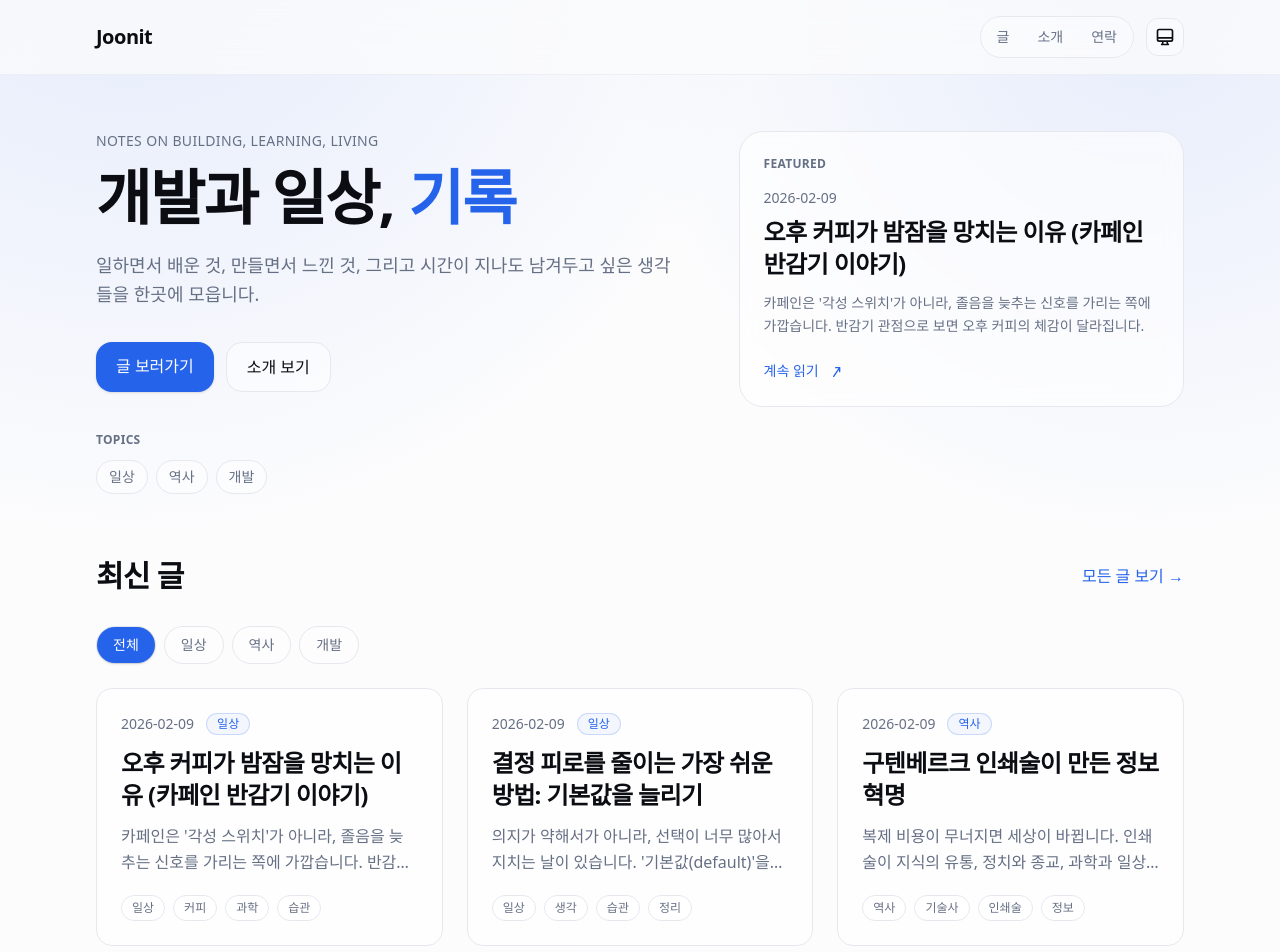
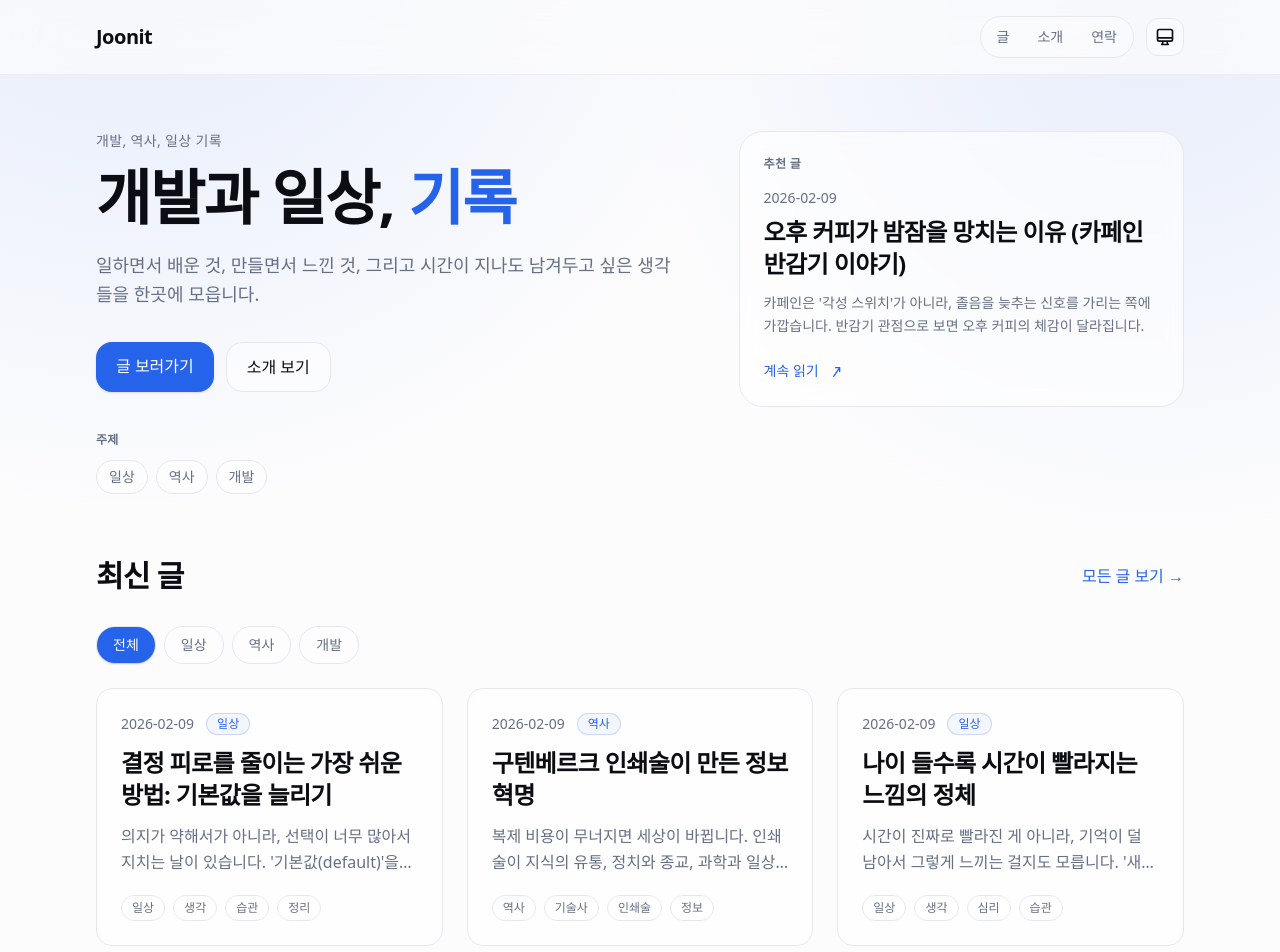
Before and after one commit to parkjs1362/joonit, a Next.js app: page / in a window 1280 px wide. Shown: the top 952 px of the page. Built offline with nearby package versions, Linux system fonts and the light colour scheme.

Commit message:
feat: 홈 최신글 6개 및 블로그 탐색 개선

```diff
--- a/app/HomePostsSection.tsx
+++ b/app/HomePostsSection.tsx
@@ -16,8 +16,8 @@ export default function HomePostsSection({ posts, categories }: HomePostsSection
 
   const filteredPosts =
     selected === '전체'
-      ? posts.slice(0, 3)
-      : posts.filter((post) => post.category === selected).slice(0, 3);
+      ? posts.slice(0, 6)
+      : posts.filter((post) => post.category === selected).slice(0, 6);
 
   return (
     <div>
--- a/app/blog/BlogContent.tsx
+++ b/app/blog/BlogContent.tsx
@@ -9,11 +9,21 @@ import type { PostMeta } from '@/lib/posts';
 interface BlogContentProps {
   posts: PostMeta[];
   categories: string[];
+  initialCategory?: string;
+  initialQuery?: string;
 }
 
-export default function BlogContent({ posts, categories }: BlogContentProps) {
-  const [selected, setSelected] = useState('전체');
-  const [query, setQuery] = useState('');
+export default function BlogContent({
+  posts,
+  categories,
+  initialCategory,
+  initialQuery,
+}: BlogContentProps) {
+  const safeInitialCategory =
+    initialCategory && categories.includes(initialCategory) ? initialCategory : '전체';
+
+  const [selected, setSelected] = useState(safeInitialCategory);
+  const [query, setQuery] = useState(initialQuery ?? '');
 
   const normalizedQuery = query.trim().toLowerCase();
   const filteredPosts = posts
--- a/app/blog/[slug]/page.tsx
+++ b/app/blog/[slug]/page.tsx
@@ -150,7 +150,7 @@ export default async function BlogPostPage({ params }: PageProps) {
               <TableOfContents headings={headings} />
 
               <div className="rounded-2xl border border-border bg-card/60 p-5 backdrop-blur-sm">
-                <p className="text-sm font-semibold">작성자</p>
+                <p className="text-sm font-semibold">{siteConfig.author.name}</p>
                 <p className="mt-1 text-sm text-muted leading-relaxed">
                   {siteConfig.description}
                 </p>
--- a/app/blog/page.tsx
+++ b/app/blog/page.tsx
@@ -8,9 +8,22 @@ export const metadata: Metadata = {
   description: '모든 블로그 글 목록',
 };
 
-export default async function BlogPage() {
+type SearchParams = Record<string, string | string[] | undefined>;
+
+function pickFirst(value: string | string[] | undefined): string | undefined {
+  return Array.isArray(value) ? value[0] : value;
+}
+
+interface BlogPageProps {
+  searchParams?: Promise<SearchParams> | SearchParams;
+}
+
+export default async function BlogPage({ searchParams }: BlogPageProps) {
   const posts = await getAllPosts();
   const categories = await getAllCategories();
+  const sp = (await searchParams) ?? {};
+  const initialCategory = pickFirst(sp.category);
+  const initialQuery = pickFirst(sp.q);
 
   return (
     <div className="max-w-6xl mx-auto px-4 sm:px-6 lg:px-8 py-12">
@@ -23,7 +36,12 @@ export default async function BlogPage() {
         </p>
       </AnimatedSection>
 
-      <BlogContent posts={posts} categories={categories} />
+      <BlogContent
+        posts={posts}
+        categories={categories}
+        initialCategory={initialCategory}
+        initialQuery={initialQuery}
+      />
     </div>
   );
 }
--- a/app/page.tsx
+++ b/app/page.tsx
@@ -7,6 +7,7 @@ export default async function HomePage() {
   const posts = await getAllPosts();
   const categories = await getAllCategories();
   const featured = posts[0];
+  const latestPosts = featured ? posts.slice(1) : posts;
 
   return (
     <div className="max-w-6xl mx-auto px-4 sm:px-6 lg:px-8 py-14">
@@ -14,7 +15,7 @@ export default async function HomePage() {
       <AnimatedSection className="grid gap-10 lg:grid-cols-[1.15fr_0.85fr] items-start mb-16">
         <div>
           <p className="text-sm text-muted tracking-wide uppercase">
-            Notes on building, learning, living
+            개발, 역사, 일상 기록
           </p>
           <h1 className="font-display text-5xl sm:text-6xl font-semibold tracking-tight mt-4">
             개발과 일상,
@@ -43,13 +44,13 @@ export default async function HomePage() {
           {categories.length > 0 && (
             <div className="mt-10">
               <p className="text-xs font-semibold tracking-wide text-muted uppercase mb-3">
-                Topics
+                주제
               </p>
               <div className="flex flex-wrap gap-2">
                 {categories.slice(0, 8).map((c) => (
                   <Link
                     key={c}
-                    href="/blog"
+                    href={`/blog?category=${encodeURIComponent(c)}`}
                     className="px-3 py-1.5 text-sm rounded-full border border-border bg-card/50 text-muted hover:text-foreground hover:bg-card/70 transition-colors"
                   >
                     {c}
@@ -62,7 +63,7 @@ export default async function HomePage() {
 
         <div className="rounded-3xl border border-border bg-card/60 p-6 backdrop-blur-sm">
           <p className="text-xs font-semibold tracking-wide text-muted uppercase">
-            Featured
+            추천 글
           </p>
           {featured ? (
             <div className="mt-4">
@@ -118,7 +119,7 @@ export default async function HomePage() {
           </Link>
         </div>
 
-        <HomePostsSection posts={posts} categories={categories} />
+        <HomePostsSection posts={latestPosts} categories={categories} />
       </AnimatedSection>
     </div>
   );
--- a/components/TableOfContents.tsx
+++ b/components/TableOfContents.tsx
@@ -9,8 +9,8 @@ export default function TableOfContents({ headings }: TableOfContentsProps) {
 
   return (
     <nav className="rounded-2xl border border-border bg-card/60 p-5 backdrop-blur-sm">
-      <p className="text-xs font-semibold tracking-wide text-muted uppercase">
-        On this page
+      <p className="text-xs font-semibold tracking-wide text-muted">
+        목차
       </p>
       <ul className="mt-3 space-y-2 text-sm">
         {headings.map((h) => (
```
